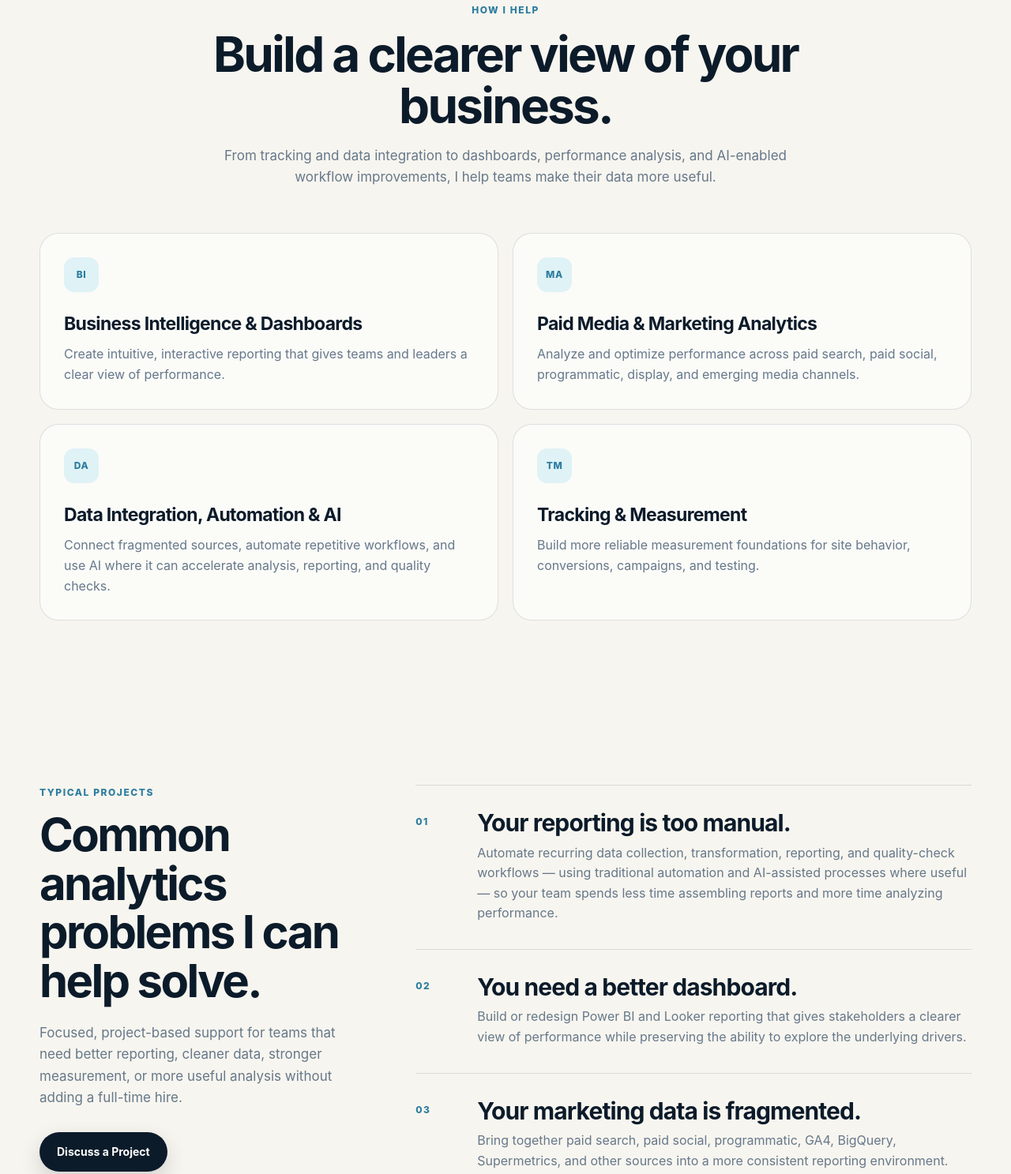
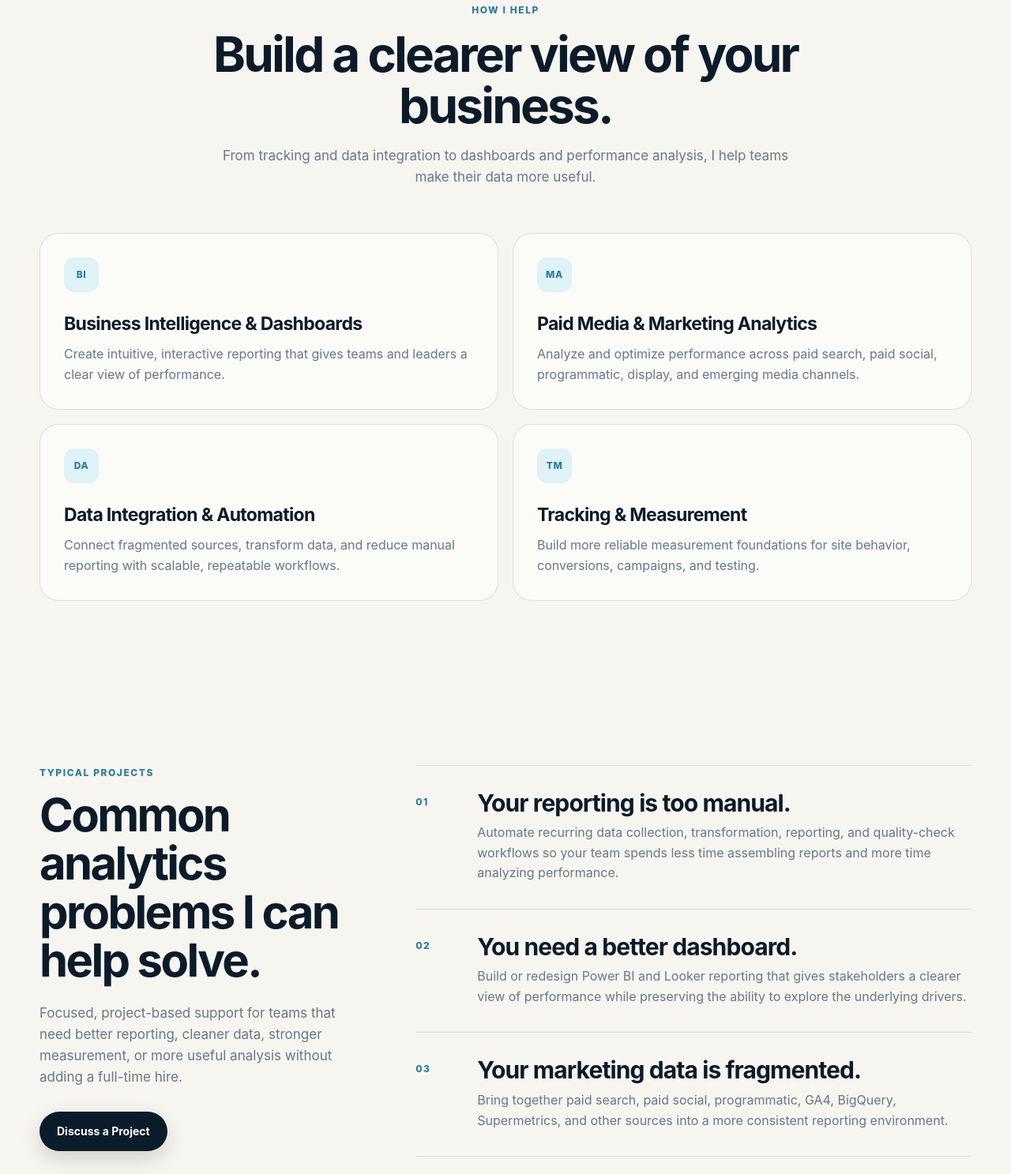
Before and after one commit to keithlemontang/keithlemontang.github.io, a plain HTML site: page index.html in a window 1280 px wide. Shown: the part 1853-3340 px from the top of the page at 79% size. Drawn offline with Linux system fonts and the light colour scheme.

Commit message:
Add files via upload

```diff
--- a/index.html
+++ b/index.html
@@ -5,7 +5,7 @@
 <meta charset="utf-8"/>
 <meta content="width=device-width, initial-scale=1" name="viewport"/>
 <title>Keith LeMontang | Digital Analytics &amp; Business Intelligence</title>
-<meta content="Keith LeMontang provides project-based digital analytics and business intelligence support across Power BI, Looker, Alteryx, BigQuery, GA4, paid media measurement, reporting automation, and AI-enabled analytics workflows." name="description"/>
+<meta content="Keith LeMontang provides project-based digital analytics and business intelligence support across Power BI, Looker, Alteryx, BigQuery, GA4, paid media measurement, reporting automation, and more." name="description"/>
 <meta content="#0c1b2a" name="theme-color"/>
 <meta content="Keith LeMontang | Digital Analytics &amp; Business Intelligence" property="og:title"/>
 <meta content="From data collection to business insight — analytics, reporting automation, measurement, and interactive dashboards." property="og:description"/>
@@ -215,7 +215,7 @@
 <div class="section-heading centered reveal">
 <p class="eyebrow">How I Help</p>
 <h2>Build a clearer view of your business.</h2>
-<p>From tracking and data integration to dashboards, performance analysis, and AI-enabled workflow improvements, I help teams make their data more useful.</p>
+<p>From tracking and data integration to dashboards and performance analysis, I help teams make their data more useful.</p>
 </div>
 <div class="services-grid">
 <article class="service-card reveal">
@@ -232,8 +232,8 @@
 </article>
 <article class="service-card reveal">
 <div class="service-icon">DA</div>
-<h3>Data Integration, Automation &amp; AI</h3>
-<p>Connect fragmented sources, automate repetitive workflows, and use AI where it can accelerate analysis, reporting, and quality checks.</p>
+<h3>Data Integration &amp; Automation</h3>
+<p>Connect fragmented sources, transform data, and reduce manual reporting with scalable, repeatable workflows.</p>
 
 </article>
 <article class="service-card reveal">
@@ -260,7 +260,7 @@
 <span class="typical-number">01</span>
 <div>
 <h3>Your reporting is too manual.</h3>
-<p>Automate recurring data collection, transformation, reporting, and quality-check workflows — using traditional automation and AI-assisted processes where useful — so your team spends less time assembling reports and more time analyzing performance.</p>
+<p>Automate recurring data collection, transformation, reporting, and quality-check workflows so your team spends less time assembling reports and more time analyzing performance.</p>
 </div>
 </article>
 
@@ -442,7 +442,7 @@
 <article class="tool-group reveal"><h3>Data &amp; Automation</h3><p>Alteryx · BigQuery · Supermetrics · Advanced Excel</p></article>
 <article class="tool-group reveal"><h3>Measurement &amp; Tracking</h3><p>GA4 · Adobe Analytics · Google Tag Manager · CM360 · DV360 · SA360</p></article>
 <article class="tool-group reveal"><h3>Paid Media &amp; Marketing Analytics</h3><p>Paid Search / SEM · Paid Social · Programmatic · Display · TikTok · Reddit · Omnichannel · Attribution · A/B Testing</p></article>
-<article class="tool-group reveal"><h3>AI &amp; Workflow Automation</h3><p>Generative AI · AI-assisted analysis · Workflow automation · Insight generation · Reporting QA</p></article>
+<article class="tool-group reveal"><h3>AI-Assisted Productivity</h3><p>ChatGPT · Microsoft Copilot · Select AI-assisted features in Alteryx and Power BI</p></article>
 </div>
 </div>
 </section>
```
